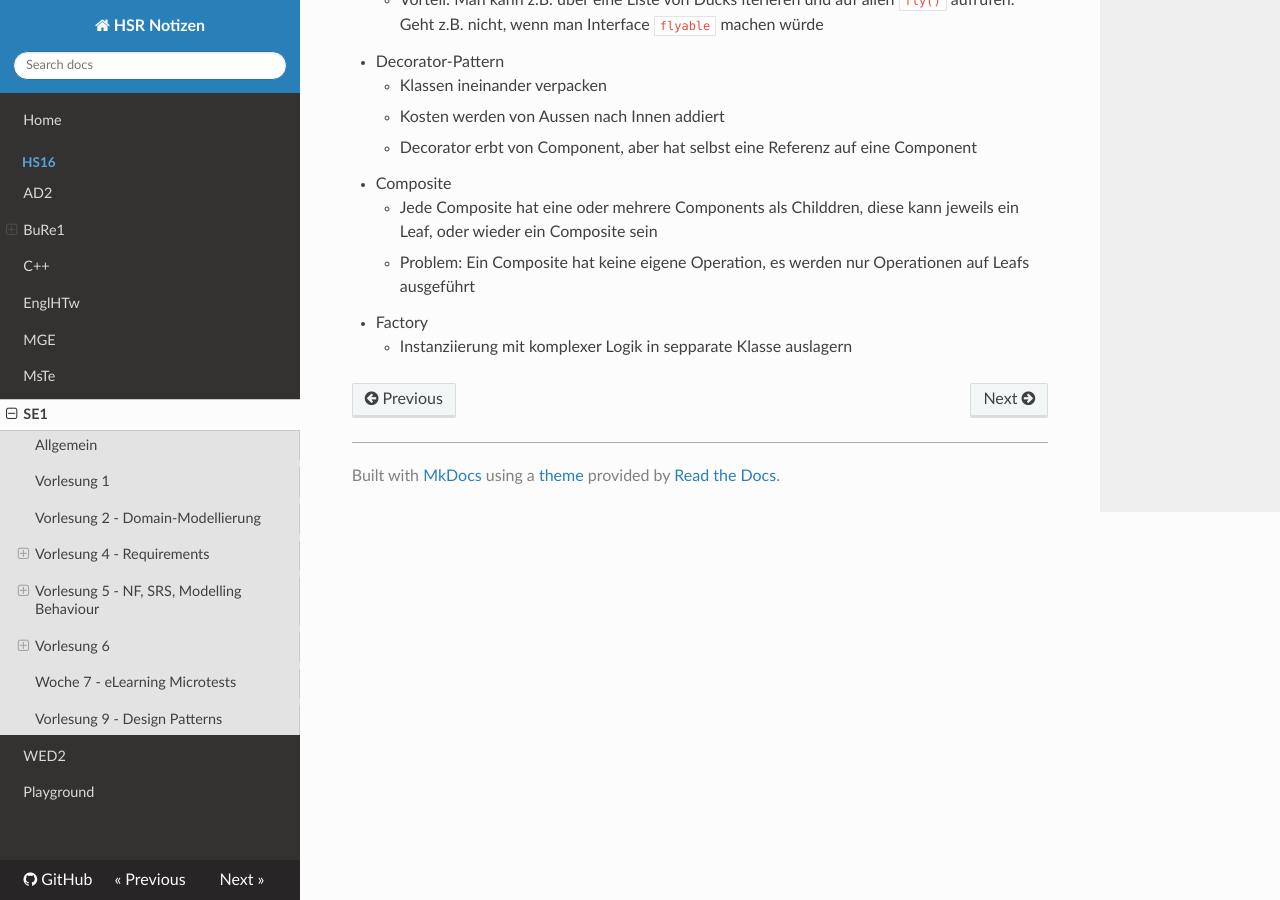
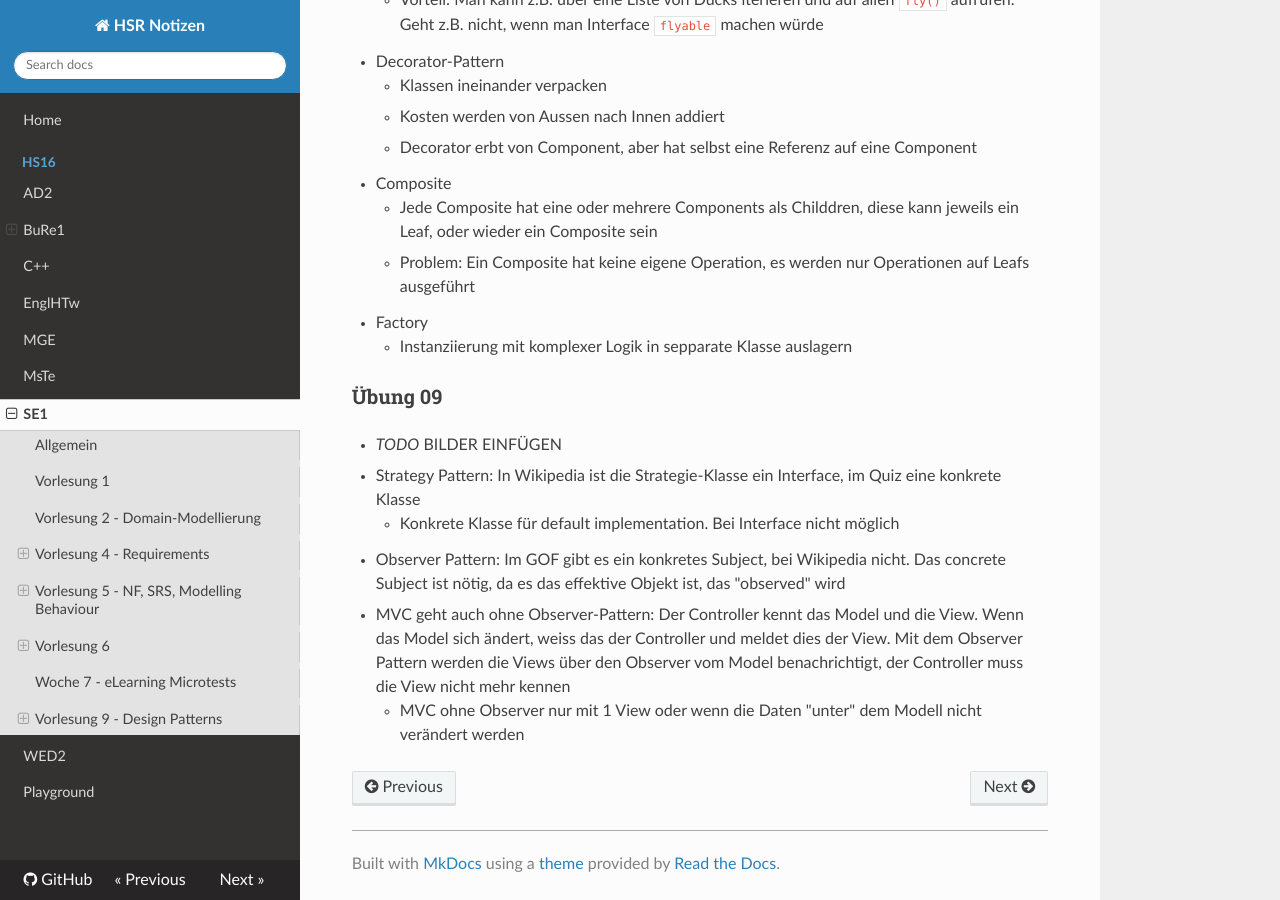
Before and after one commit to Excape/hsr-docs-hs16, an MkDocs documentation site: the page built from docs/hs16/se1.md, in a window 1280 px wide and 900 px high, scrolled down 12703 px. Built offline with MkDocs 1.6.1, drawn with Linux system fonts in a browser that asks for light colours; nearby versions of some CDN libraries; old or Windows-style settings are respelled for this version of MkDocs.

Commit message:
update se1

```diff
--- a/docs/hs16/se1.md
+++ b/docs/hs16/se1.md
@@ -154,3 +154,11 @@
     - Problem: Ein Composite hat keine eigene Operation, es werden nur Operationen auf Leafs ausgeführt
 - Factory
     - Instanziierung mit komplexer Logik in sepparate Klasse auslagern
+
+### Übung 09
+- *TODO* BILDER EINFÜGEN
+- Strategy Pattern: In Wikipedia ist die Strategie-Klasse ein Interface, im Quiz eine konkrete Klasse
+    - Konkrete Klasse für default implementation. Bei Interface nicht möglich
+- Observer Pattern: Im GOF gibt es ein konkretes Subject, bei Wikipedia nicht. Das concrete Subject ist nötig, da es das effektive Objekt ist, das "observed" wird
+- MVC geht auch ohne Observer-Pattern: Der Controller kennt das Model und die View. Wenn das Model sich ändert, weiss das der Controller und meldet dies der View. Mit dem Observer Pattern werden die Views über den Observer vom Model benachrichtigt, der Controller muss die View nicht mehr kennen
+    - MVC ohne Observer nur mit 1 View oder wenn die Daten "unter" dem Modell nicht verändert werden
```
